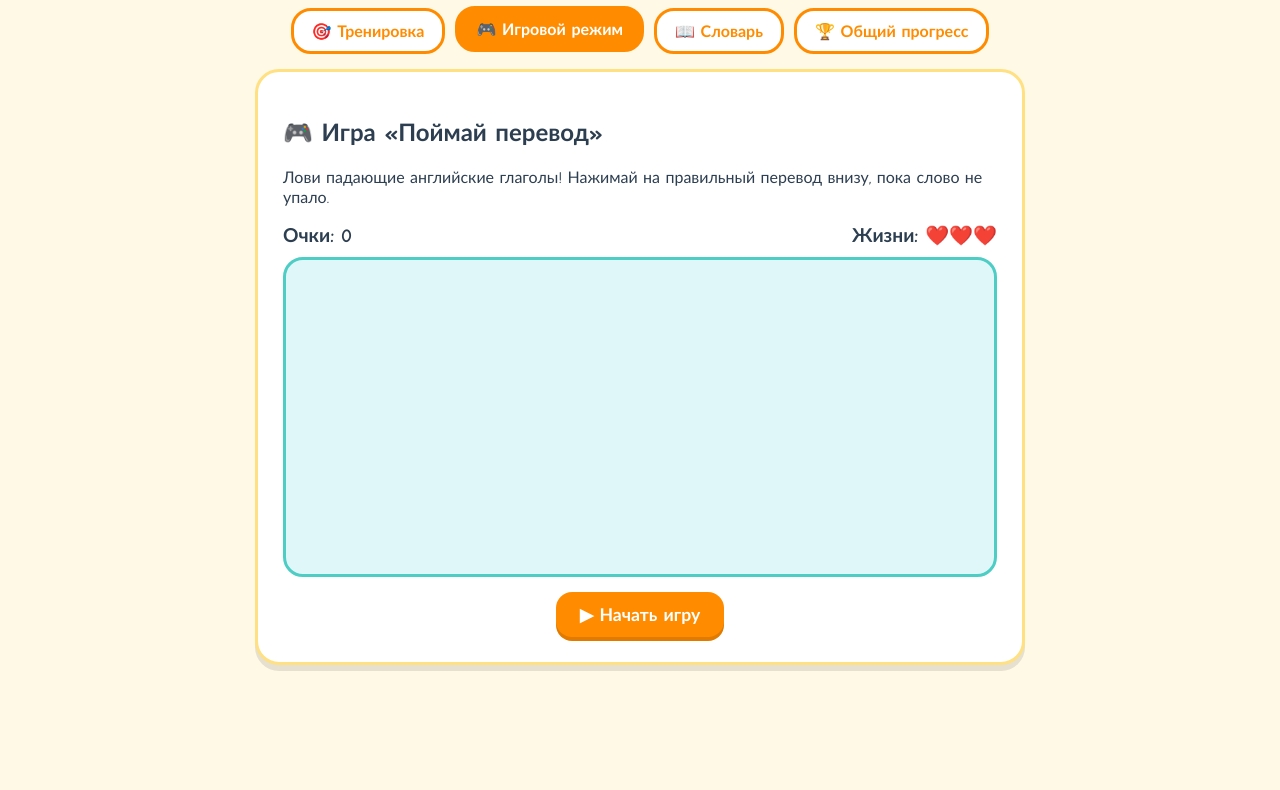
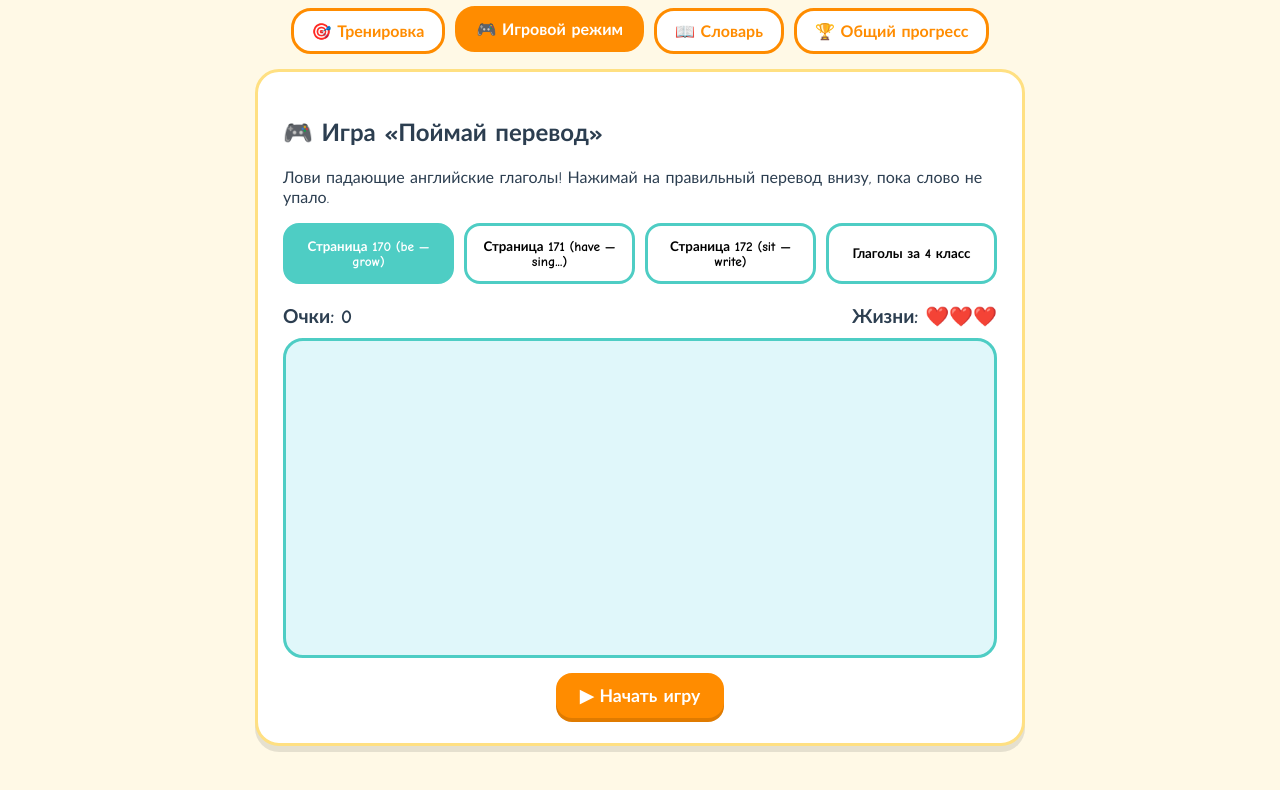
Before and after one commit to tiklgk/verbs, a plain HTML site: page index.html in a window 1280 px wide. Both pictures are taken after a click on the button "🎮 Игровой режим". Shown: the part 68-858 px from the top of the page. Before the commit the page ends 800 px from the top, so only its background shows below. Drawn offline with Linux system fonts and the light colour scheme.

Commit message:
Update index.html

```diff
--- a/index.html
+++ b/index.html
@@ -110,6 +110,8 @@
     <div class="card">
       <h2>🎮 Игра «Поймай перевод»</h2>
       <p>Лови падающие английские глаголы! Нажимай на правильный перевод внизу, пока слово не упало.</p>
+      <div class="page-selector" id="game-page-selector"></div>
+
       <div style="display:flex; justify-content:space-between; font-weight:bold; font-size:1.2rem; margin-bottom:10px;">
         <span>Очки: <span id="game-score">0</span></span>
         <span>Жизни: <span id="game-lives">❤️❤️❤️</span></span>
@@ -330,8 +332,8 @@ function switchTab(btnEl, tab) {
   if (tab === "dict") renderDict();
   if (tab === "stats") renderStats();
   if (tab === "train") renderSetup();
+  if (tab === "game") renderGamePages();
 }
-
 function renderSetup() {
   const pageSel = document.getElementById("page-selector");
   pageSel.innerHTML = "";
@@ -538,6 +540,22 @@ function selectPair(el, side) {
 }
 
 let gameTimer = null, gameScore = 0, gameLives = 3, activeFallingWord = null, fallingY = 0;
+function renderGamePages() {
+  const sel = document.getElementById("game-page-selector");
+  if (!sel) return;
+  sel.innerHTML = "";
+  Object.keys(VERBS_DATA).forEach(p => {
+    const btn = document.createElement("button");
+    btn.className = "page-btn" + (p === currentPage ? " active" : "");
+    btn.innerText = VERBS_DATA[p].title;
+    btn.onclick = () => {
+      currentPage = p;
+      renderGamePages();
+      if (gameTimer) startGame();
+    };
+    sel.appendChild(btn);
+  });
+}
 
 function startGame() { clearInterval(gameTimer); gameScore = 0; gameLives = 3; updateGameHUD(); spawnWord(); }
 function updateGameHUD() {
```
